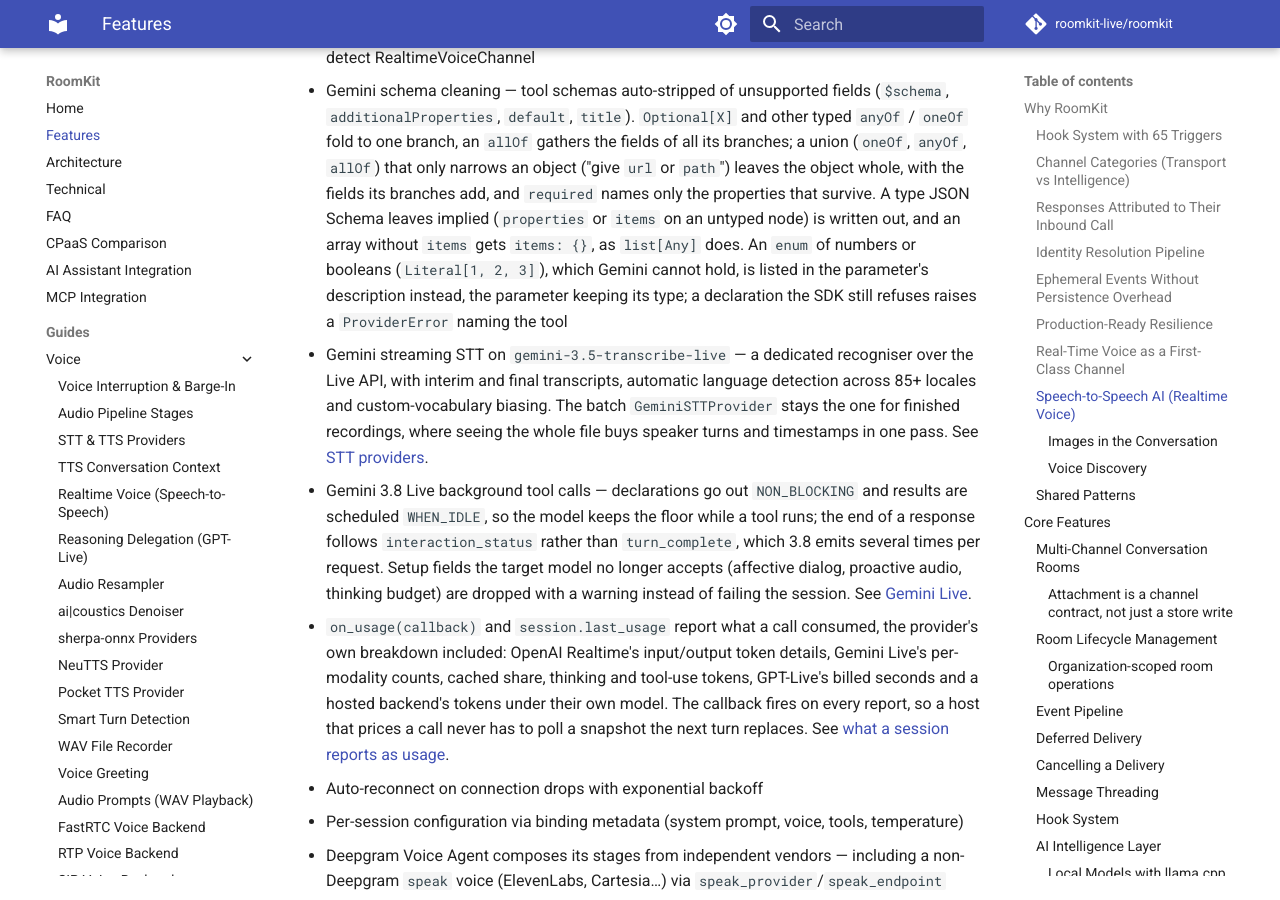
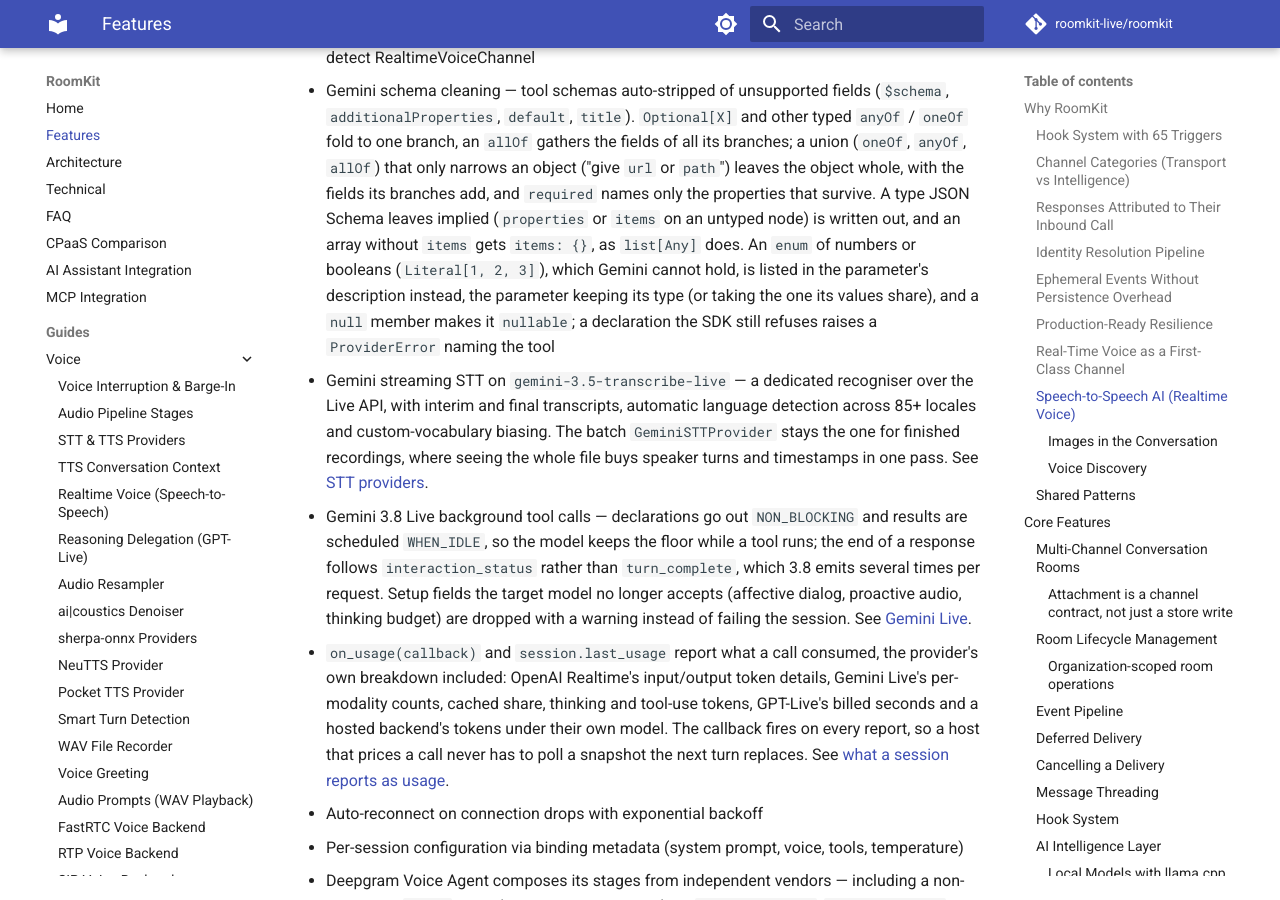
Before and after one commit to roomkit-live/roomkit-docs, an MkDocs documentation site: the page built from docs/features.md, in a window 1280 px wide and 900 px high, scrolled down 3563 px. Built offline with MkDocs 1.6.1 and Material for MkDocs 9.7.7, drawn with Linux system fonts in a browser that asks for light colours; comment, search, counter and statistics services are not loaded; some of the changed text lies outside the part shown.

Commit message:
docs(features): a Gemini enum's shared type and null member (RMK-281)

```diff
--- a/docs/features.md
+++ b/docs/features.md
@@ -92,7 +92,7 @@ Voice isn't bolted on -- it's a full `Channel` implementation with:
 - `setup_realtime_vision()` — inject video/screen vision into voice sessions with dedup
 - `inject_image()` — put a picture in the model's own context (Gemini Live, OpenAI Realtime)
 - Task delivery via `inject_text()` — `ImmediateDelivery` and `WaitForIdleDelivery` auto-detect RealtimeVoiceChannel
-- Gemini schema cleaning — tool schemas auto-stripped of unsupported fields (`$schema`, `additionalProperties`, `default`, `title`). `Optional[X]` and other typed `anyOf` / `oneOf` fold to one branch, an `allOf` gathers the fields of all its branches; a union (`oneOf`, `anyOf`, `allOf`) that only narrows an object ("give `url` or `path`") leaves the object whole, with the fields its branches add, and `required` names only the properties that survive. A type JSON Schema leaves implied (`properties` or `items` on an untyped node) is written out, and an array without `items` gets `items: {}`, as `list[Any]` does. An `enum` of numbers or booleans (`Literal[1, 2, 3]`), which Gemini cannot hold, is listed in the parameter's description instead, the parameter keeping its type; a declaration the SDK still refuses raises a `ProviderError` naming the tool
+- Gemini schema cleaning — tool schemas auto-stripped of unsupported fields (`$schema`, `additionalProperties`, `default`, `title`). `Optional[X]` and other typed `anyOf` / `oneOf` fold to one branch, an `allOf` gathers the fields of all its branches; a union (`oneOf`, `anyOf`, `allOf`) that only narrows an object ("give `url` or `path`") leaves the object whole, with the fields its branches add, and `required` names only the properties that survive. A type JSON Schema leaves implied (`properties` or `items` on an untyped node) is written out, and an array without `items` gets `items: {}`, as `list[Any]` does. An `enum` of numbers or booleans (`Literal[1, 2, 3]`), which Gemini cannot hold, is listed in the parameter's description instead, the parameter keeping its type (or taking the one its values share), and a `null` member makes it `nullable`; a declaration the SDK still refuses raises a `ProviderError` naming the tool
 - Gemini streaming STT on `gemini-3.5-transcribe-live` — a dedicated recogniser over the Live API, with interim and final transcripts, automatic language detection across 85+ locales and custom-vocabulary biasing. The batch `GeminiSTTProvider` stays the one for finished recordings, where seeing the whole file buys speaker turns and timestamps in one pass. See [STT providers](guides/stt-tts-providers.md#gemini-transcribe-cloud-api-streaming).
 - Gemini 3.8 Live background tool calls — declarations go out `NON_BLOCKING` and results are scheduled `WHEN_IDLE`, so the model keeps the floor while a tool runs; the end of a response follows `interaction_status` rather than `turn_complete`, which 3.8 emits several times per request. Setup fields the target model no longer accepts (affective dialog, proactive audio, thinking budget) are dropped with a warning instead of failing the session. See [Gemini Live](guides/realtime-voice-providers.md#google-gemini-live).
 - `on_usage(callback)` and `session.last_usage` report what a call consumed, the provider's own breakdown included: OpenAI Realtime's input/output token details, Gemini Live's per-modality counts, cached share, thinking and tool-use tokens, GPT-Live's billed seconds and a hosted backend's tokens under their own model. The callback fires on every report, so a host that prices a call never has to poll a snapshot the next turn replaces. See [what a session reports as usage](guides/realtime-voice-providers.md#what-a-session-reports-as-usage).
```
